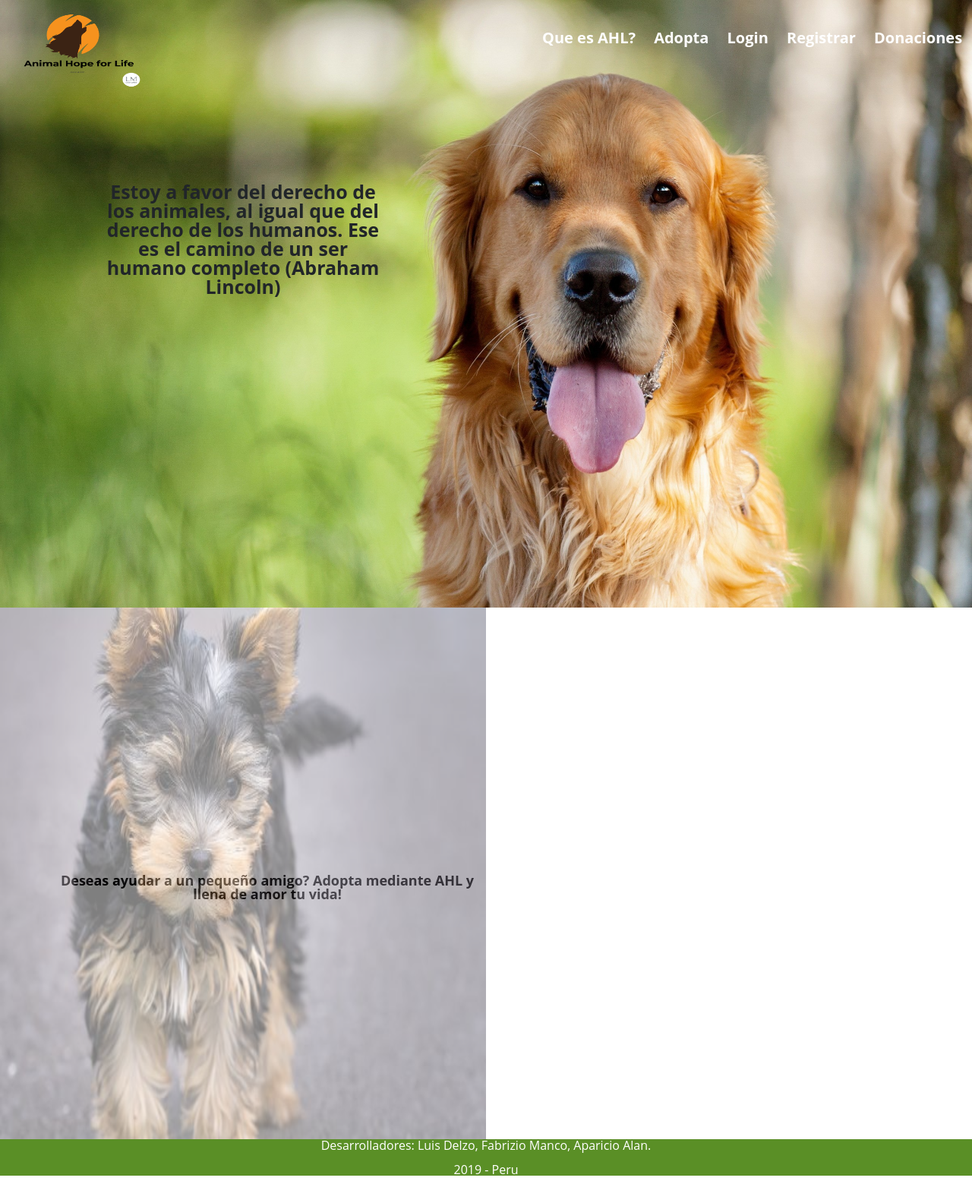
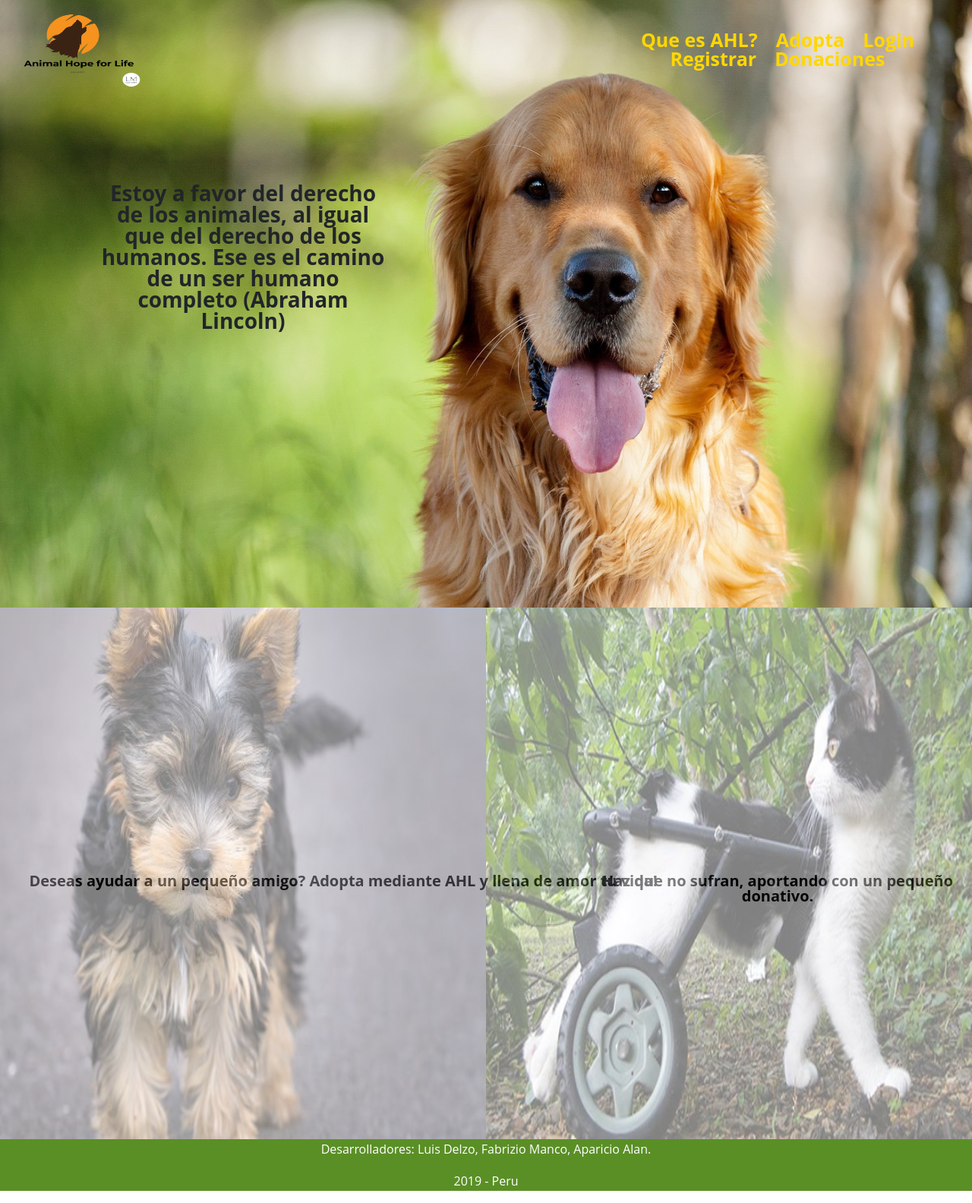
Before and after one commit to JFabrizioMc/TS-II-Final-Project, a PHP site: page / in a window 1280 px wide. Shown: the whole page at 76% size. Before the commit the page ends 1548 px from the top, so only its background shows below. Run offline with PHP 8.4, Linux system fonts and the light colour scheme.

Commit message:
mejoras v3.0

```diff
--- a/estilos/style.css
+++ b/estilos/style.css
@@ -17,7 +17,7 @@ body{
 .flex-container1 nav{
     position: absolute;
     top: 5%;
-    left: 55%;
+    left: 60%;
 }
 
 .logo{
@@ -28,16 +28,16 @@ body{
     left: 0%;
 }
 
-.flex-container1 a:link{
-    color: white;
+.flex-container1 a{
+    color: gold;
     text-decoration: none;
     font-weight: bold;
-    font-size: 20px;
+    font-size: 25px;
     padding: 0px 10px;
 }
 
 .mensaje{
-    font-size: 25px;
+    font-size: 28px;
     font-weight: bold;
     width: 30%;
     height: 40%;
@@ -50,25 +50,58 @@ body{
 
 footer{
     background-color: rgb(90, 143, 38);
+    width: 100%;
+    height: 20%;
     color: white;
+}
+
+footer p{
+    padding: 5px;
 }
 
 .flex-container2{
     display: flex;
     position: relative;
-    width: 50%;
+    width: 100%;
     height: 700px;
     justify-content: center;
     text-align: center;
 }
 
-.flex-container2 img{min-width: 100%; opacity: 0.5; filter: alpha(opacity=50);}
+#img2{
+    position: absolute;
+    top: 0%;
+    left: 0%;
+    width: 50%;
+    height: 100%;
+    opacity: 0.5;
+    filter: alpha(opacity=50);
+}
+
+#img3{
+    position: absolute;
+    top: 0%;
+    left: 50%;
+    width: 50%;
+    height: 100%;
+    opacity: 0.5;
+    filter: alpha(opacity=50);
+}
 
 .mensaje2{
     position: absolute;
     top: 50%;
-    left: 10%;
-    font-size: 18px;
+    left: 3%;
+    font-size: 20px;
+    color: black;
+    font-weight: bold;
+}
+
+.mensaje3{
+    position: absolute;
+    top: 50%;
+    left: 60%;
+    font-size: 20px;
     color: black;
     font-weight: bold;
 }
--- a/index.php
+++ b/index.php
@@ -27,13 +27,18 @@
         <img src="imagenes/perro.jpg">
     </div>
 
+
     <div class="flex-container2">
 
-       <a href="registrar_usuario.php" class="boton1"></a>
         <div class="mensaje2">
             <p>Deseas ayudar a un pequeño amigo? Adopta mediante AHL y llena de amor tu vida!</p>
         </div>
-        <img src="imagenes/perroyorki.jpg">
+
+        <div class="mensaje3">
+            <p>Haz que no sufran, aportando con un pequeño donativo.</p>
+        </div>
+        <a href="adoptar.php"><img src="imagenes/perroyorki.jpg" id="img2"></a>
+        <a href="donar.php"><img src="imagenes/gatoLisiado.jpg" id="img3"></a>
     </div>
 
     <footer>
--- a/login.php
+++ b/login.php
@@ -57,7 +57,7 @@ if(isset($_SESSION["usuario"])){
             <button type="submit" class="boton">LOGEAR</button>
 
             <div class="u">
-                <a href="#">Te olvidastes tu contraseña?</a>
+                <a href="recu_contra.php">Te olvidaste tu contraseña?</a>
                 <br>
                 <p>No tienes una cuenta?<a href="registrar_usuario.php">Crea una</a></p>
             </div>
```
Also changed, not shown: estilos/menuStyle.css (+13 -9 lines), estilos/registrar_mascota.css (+10 -0 lines), menu.php (+9 -1 lines), proc_reg_mascota.php (+4 -3 lines), procesar.php (added, +27 -0 lines), procesar_contra.php (added, +31 -0 lines), recu_contra.php (added, +22 -0 lines), recu_pag.php (added, +24 -0 lines), registrar_mascota.php (+7 -0 lines), imagenes/gatoLisiado.jpg (added).
